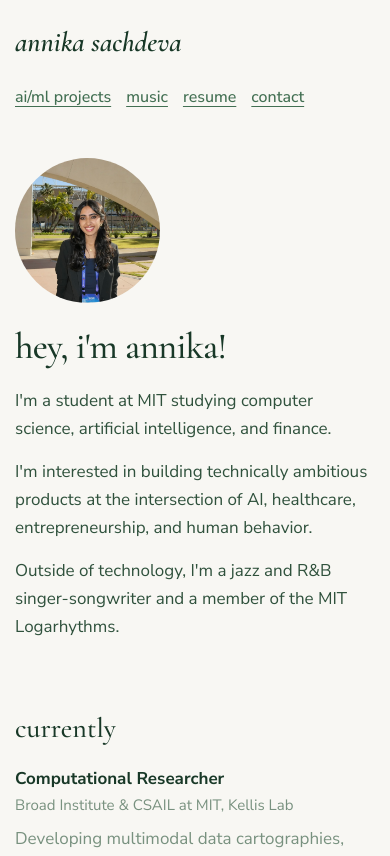
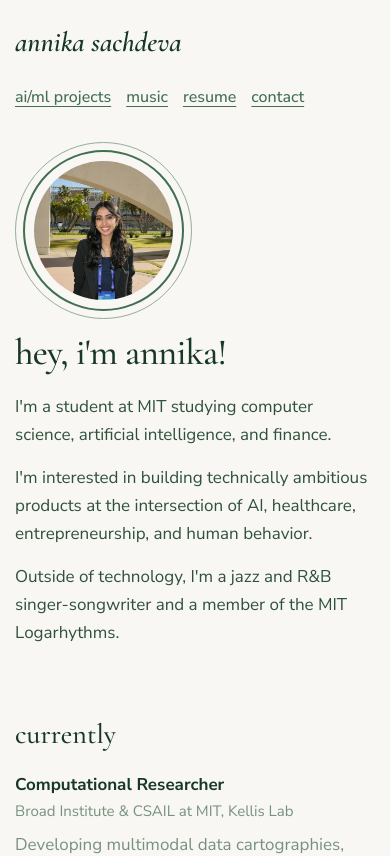
Before and after one commit to annika-sachdeva/annika-portfolio, a Next.js app: page / in a window 390 px wide. Shown: the top 856 px of the page. Built offline with nearby package versions, Linux system fonts and the light colour scheme.

Commit message:
headshot fixes

```diff
--- a/app/globals.css
+++ b/app/globals.css
@@ -88,9 +88,39 @@ a:hover {
   margin-bottom: 72px;
 }
 
-.headshot {
+.headshotWrapper {
+  position: relative;
   width: 180px;
   height: 180px;
+  display: flex;
+  align-items: center;
+  justify-content: center;
+}
+
+.headshotWrapper::before,
+.headshotWrapper::after {
+  content: "";
+  position: absolute;
+  border-radius: 50%;
+  pointer-events: none;
+}
+
+.headshotWrapper::before {
+  inset: -8px;
+  border: 2px solid var(--accent);
+}
+
+.headshotWrapper::after {
+  inset: -16px;
+  border: 1px solid var(--accent-light);
+}
+
+.headshot {
+  position: relative;
+  z-index: 1;
+  width: 180px;
+  height: 180px;
+  border: 3px solid var(--background);
   border-radius: 50%;
   object-fit: cover;
   object-position: center;
@@ -494,8 +524,14 @@ footer {
 
   .intro {
     grid-template-columns: 1fr;
-    gap: 24px;
+    gap: 30px;
     margin-bottom: 55px;
+  }
+
+  .headshotWrapper {
+    width: 145px;
+    height: 145px;
+    margin-left: 16px;
   }
 
   .headshot {
--- a/app/page.tsx
+++ b/app/page.tsx
@@ -7,6 +7,7 @@ export default function Home() {
       <Navbar />
 
       <section className="intro">
+        <div className="headshotWrapper">
           <Image
             src="/headshot.JPG"
             alt="Annika Sachdeva"
@@ -15,6 +16,7 @@ export default function Home() {
             className="headshot"
             priority
           />
+        </div>
 
         <div>
           <h1>hey, i&apos;m annika!</h1>
@@ -31,8 +33,8 @@ export default function Home() {
           </p>
 
           <p>
-            Outside of technology, I&apos;m a jazz and R&amp;B singer-songwriter
-            and a member of the MIT Logarhythms.
+            Outside of technology, I&apos;m a jazz and R&amp;B
+            singer-songwriter and a member of the MIT Logarhythms.
           </p>
         </div>
       </section>
```
Lines whose indentation alone changed are shown as unchanged.
